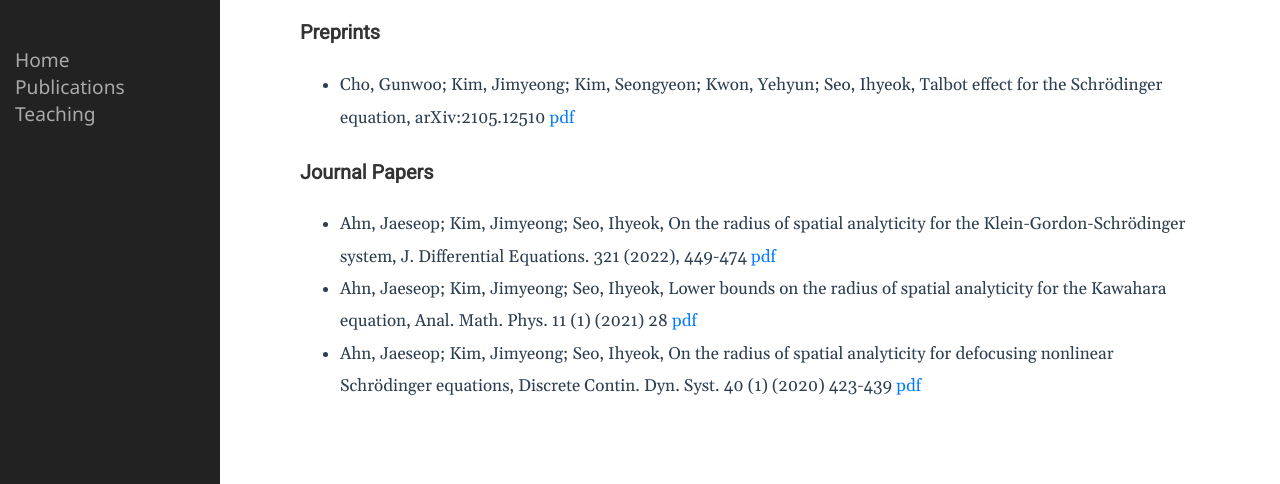
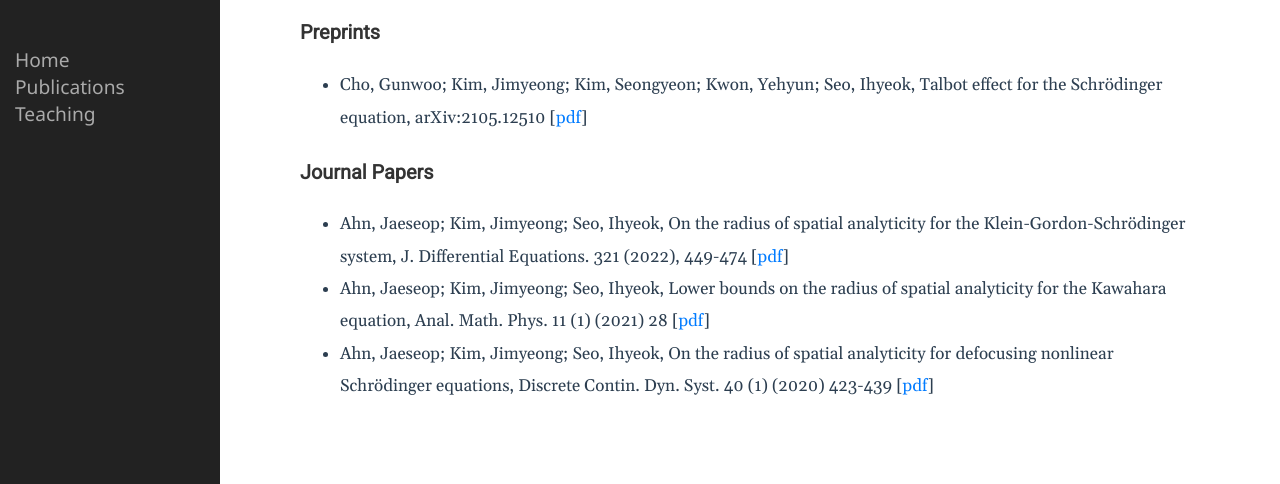
Before and after one commit to kimjimyeong93/kimjimyeong93.github.io, a Jekyll site: the page built from publication.markdown, in a window 1280 px wide. Shown: the part 125-609 px from the top of the page. Built offline with Jekyll 4.4.1, drawn with Linux system fonts in a browser that asks for light colours.

```diff
--- a/publication.markdown
+++ b/publication.markdown
@@ -5,9 +5,9 @@ permalink: /publications/
 ---
 
 ### Preprints
-- Cho, Gunwoo; Kim, Jimyeong; Kim, Seongyeon; Kwon, Yehyun; Seo, Ihyeok, Talbot effect for the Schrödinger equation, arXiv:2105.12510 [pdf](https://arxiv.org/pdf/2105.12510.pdf)
+- Cho, Gunwoo; Kim, Jimyeong; Kim, Seongyeon; Kwon, Yehyun; Seo, Ihyeok, Talbot effect for the Schrödinger equation, arXiv:2105.12510 \[[pdf](https://arxiv.org/pdf/2105.12510.pdf)\]
 
 ### Journal Papers
-- Ahn, Jaeseop; Kim, Jimyeong; Seo, Ihyeok, On the radius of spatial analyticity for the Klein-Gordon-Schrödinger system, J. Differential Equations. 321 (2022), 449-474 [pdf](https://arxiv.org/pdf/2012.15514.pdf)
-- Ahn, Jaeseop; Kim, Jimyeong; Seo, Ihyeok, Lower bounds on the radius of spatial analyticity for the Kawahara equation, Anal. Math. Phys. 11 (1) (2021) 28 [pdf](https://arxiv.org/pdf/1906.10076.pdf)
-- Ahn, Jaeseop; Kim, Jimyeong; Seo, Ihyeok, On the radius of spatial analyticity for defocusing nonlinear Schrödinger equations, Discrete Contin. Dyn. Syst. 40 (1) (2020) 423-439 [pdf](https://arxiv.org/pdf/1902.10622.pdf)
+- Ahn, Jaeseop; Kim, Jimyeong; Seo, Ihyeok, On the radius of spatial analyticity for the Klein-Gordon-Schrödinger system, J. Differential Equations. 321 (2022), 449-474 \[[pdf](https://arxiv.org/pdf/2012.15514.pdf)\]
+- Ahn, Jaeseop; Kim, Jimyeong; Seo, Ihyeok, Lower bounds on the radius of spatial analyticity for the Kawahara equation, Anal. Math. Phys. 11 (1) (2021) 28 \[[pdf](https://arxiv.org/pdf/1906.10076.pdf)\]
+- Ahn, Jaeseop; Kim, Jimyeong; Seo, Ihyeok, On the radius of spatial analyticity for defocusing nonlinear Schrödinger equations, Discrete Contin. Dyn. Syst. 40 (1) (2020) 423-439 \[[pdf](https://arxiv.org/pdf/1902.10622.pdf)\]
```
